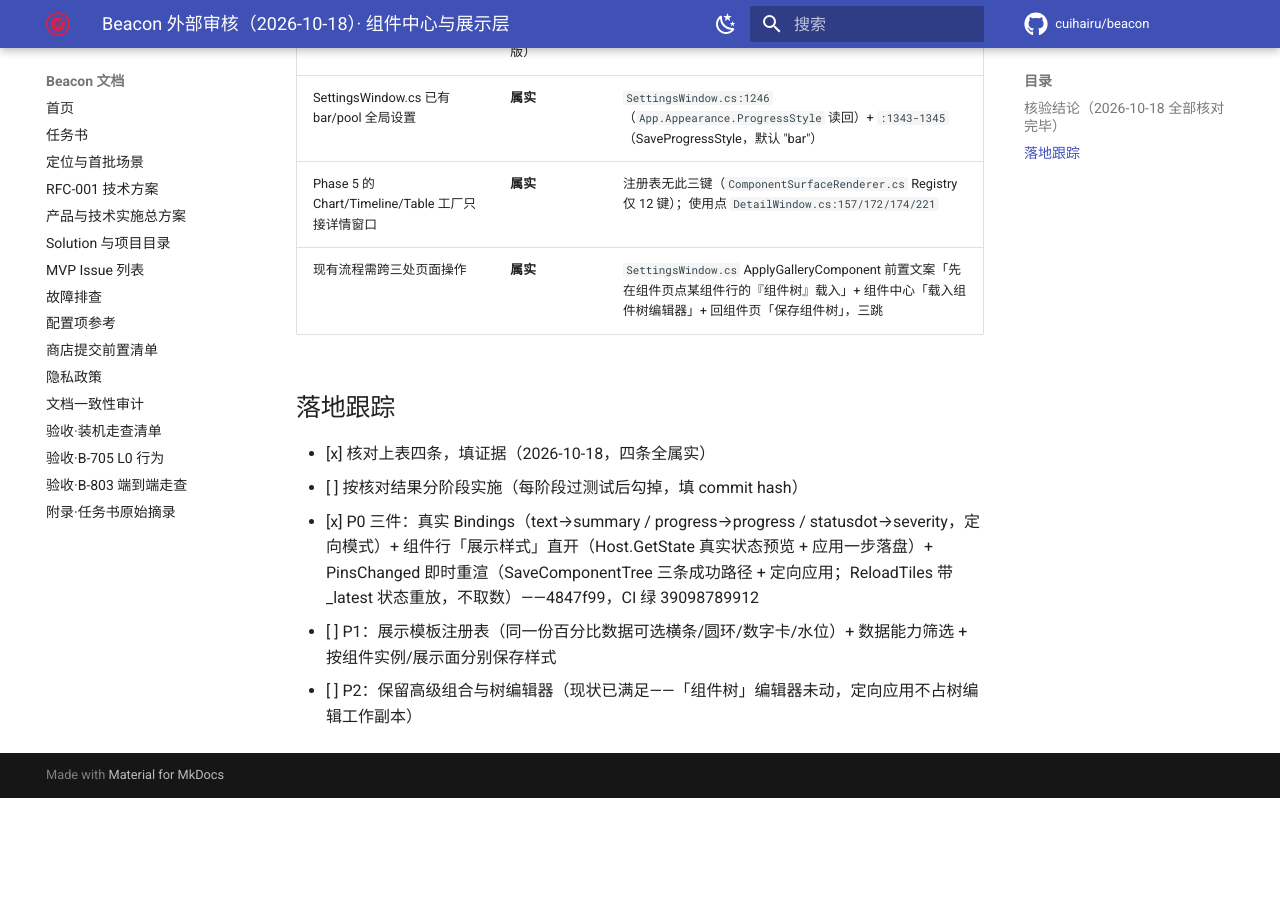
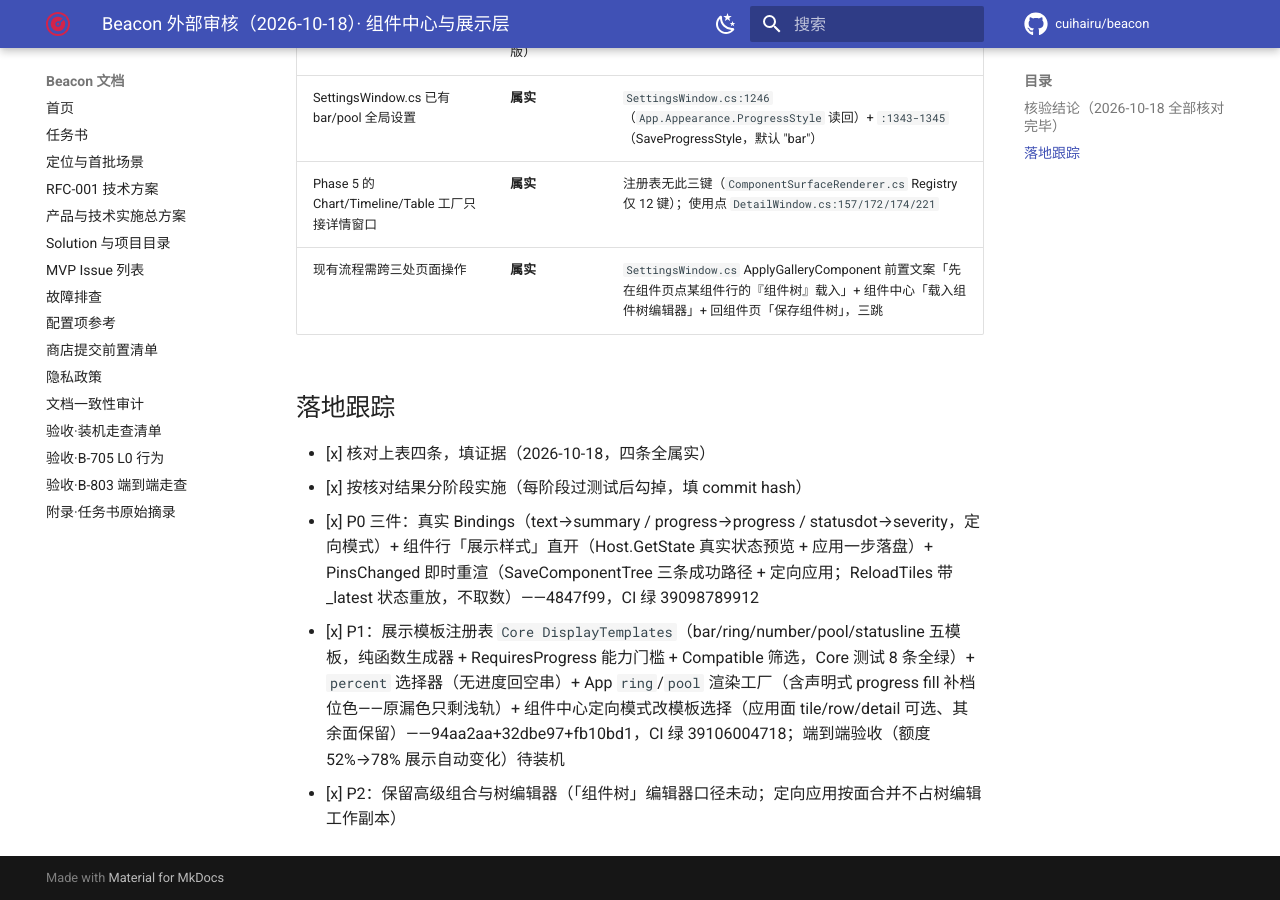
Before and after one commit to cuihairu/beacon, an MkDocs documentation site: the page built from docs/review/review-2026-10-18-component-center.md, in a window 1280 px wide and 900 px high, scrolled down 3262 px. Built offline with MkDocs 1.6.1 and Material for MkDocs 9.7.7, drawn with Linux system fonts in a browser that asks for light colours; comment, search, counter and statistics services are not loaded; before the commit the page ends 4060 px from its top, so only the background shows below that.

Commit message:
docs: tick template registry stage complete

```diff
--- a/docs/review/review-2026-10-18-component-center.md
+++ b/docs/review/review-2026-10-18-component-center.md
@@ -272,7 +272,7 @@
 ## 落地跟踪
 
 - [x] 核对上表四条，填证据（2026-10-18，四条全属实）
-- [ ] 按核对结果分阶段实施（每阶段过测试后勾掉，填 commit hash）
+- [x] 按核对结果分阶段实施（每阶段过测试后勾掉，填 commit hash）
   - [x] P0 三件：真实 Bindings（text→summary / progress→progress / statusdot→severity，定向模式）+ 组件行「展示样式」直开（Host.GetState 真实状态预览 + 应用一步落盘）+ PinsChanged 即时重渲（SaveComponentTree 三条成功路径 + 定向应用；ReloadTiles 带 _latest 状态重放，不取数）——4847f99，CI 绿 39098789912
-  - [ ] P1：展示模板注册表（同一份百分比数据可选横条/圆环/数字卡/水位）+ 数据能力筛选 + 按组件实例/展示面分别保存样式
-  - [ ] P2：保留高级组合与树编辑器（现状已满足——「组件树」编辑器未动，定向应用不占树编辑工作副本）
+  - [x] P1：展示模板注册表 `Core DisplayTemplates`（bar/ring/number/pool/statusline 五模板，纯函数生成器 + RequiresProgress 能力门槛 + Compatible 筛选，Core 测试 8 条全绿）+ `percent` 选择器（无进度回空串）+ App `ring`/`pool` 渲染工厂（含声明式 progress fill 补档位色——原漏色只剩浅轨）+ 组件中心定向模式改模板选择（应用面 tile/row/detail 可选、其余面保留）——94aa2aa+32dbe97+fb10bd1，CI 绿 39106004718；端到端验收（额度 52%→78% 展示自动变化）待装机
+  - [x] P2：保留高级组合与树编辑器（「组件树」编辑器口径未动；定向应用按面合并不占树编辑工作副本）
```
Also changed, not shown: todo.md (+1 -0 lines).
